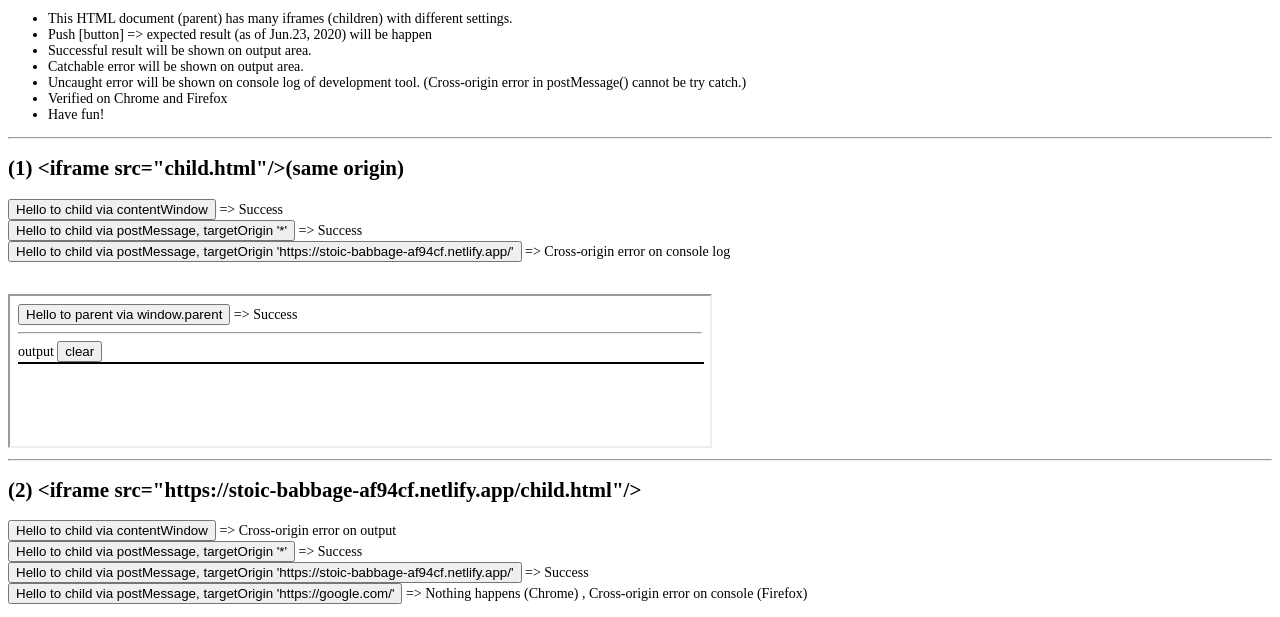
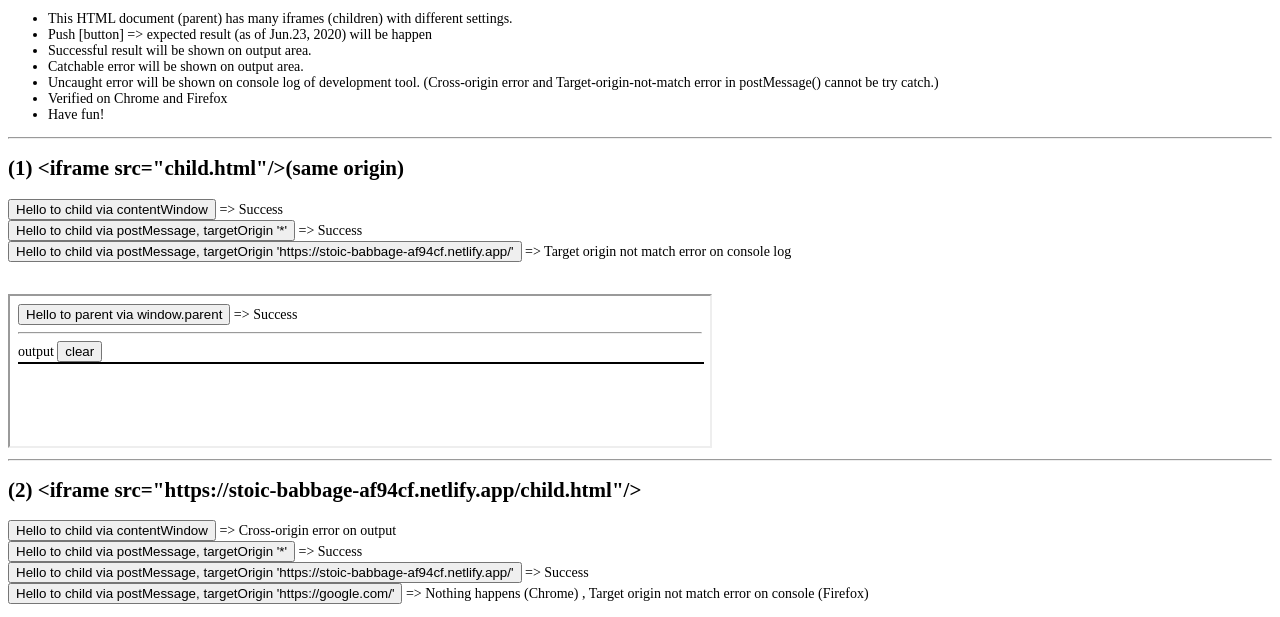
Before and after one commit to canal874/jstest-iframe-parentcontents, a website: page index.html in a window 1280 px wide. Shown: the part 170-787 px from the top of the page. Drawn offline with Linux system fonts and the light colour scheme; grey boxes are pictures that could not be loaded.

Commit message:
Update notations Update explanation

```diff
--- a/index.html
+++ b/index.html
@@ -26,7 +26,7 @@
         <li>Push [button] => expected result (as of Jun.23, 2020) will be happen </li>
         <li>Successful result will be shown on output area. </li>
         <li>Catchable error will be shown on output area.</li>
-        <li>Uncaught error will be shown on console log of development tool. (Cross-origin error in postMessage() cannot be try catch.)</li>
+        <li>Uncaught error will be shown on console log of development tool. (Cross-origin error and Target-origin-not-match error  in postMessage() cannot be try catch.)</li>
         <li>Verified on Chrome and Firefox</li>
         <li>Have fun!</li>
       </ul>
@@ -53,7 +53,7 @@
       onclick="postToChild('01', 'Hello from parent via postMessage', 'https://stoic-babbage-af94cf.netlify.app/')"
       value="Hello to child via postMessage, targetOrigin 'https://stoic-babbage-af94cf.netlify.app/'"
     />
-    => Cross-origin error on console log<br />
+    => Target origin not match error on console log<br />
     <br /><br />
 
     <iframe id="childFrame01" src="child.html" width="700"></iframe>
@@ -86,7 +86,7 @@
       onclick="postToChild('02', 'Hello from parent via postMessage', 'https://google.com/')"
       value="Hello to child via postMessage, targetOrigin 'https://google.com/'"
     />
-    => Nothing happens (Chrome) , Cross-origin error on console (Firefox)<br /><br />
+    => Nothing happens (Chrome) , Target origin not match error on console (Firefox)<br /><br />
 
     <iframe
       id="childFrame02"
@@ -117,7 +117,7 @@
       onclick="postToChild('03', 'Hello from parent via postMessage', 'https://stoic-babbage-af94cf.netlify.app/')"
       value="Hello to child via postMessage, targetOrigin 'https://stoic-babbage-af94cf.netlify.app/'"
     />
-    => Cross-origin error on console log<br /><br />
+    => Target origin not match error on console log<br /><br />
 
     <iframe sandbox id="childFrame03" src="child3.html" width="700"></iframe>
 
@@ -143,7 +143,7 @@
       onclick="postToChild('04', 'Hello from parent via postMessage', 'https://stoic-babbage-af94cf.netlify.app/')"
       value="Hello to child via postMessage, targetOrigin 'https://stoic-babbage-af94cf.netlify.app/'"
     />
-    => Cross-origin error on console log<br /><br />
+    => Target origin not match error on console log<br /><br />
 
     <iframe
       sandbox="allow-scripts"
@@ -174,13 +174,14 @@
       onclick="postToChild('05', 'Hello from parent via postMessage', 'https://stoic-babbage-af94cf.netlify.app/')"
       value="Hello to child via postMessage, targetOrigin 'https://stoic-babbage-af94cf.netlify.app/'"
     />
-    => Nothing happens<br />
+    => Nothing happens (Chrome), Target origin not match error on console log (Firefox)<br />
+     (NOTE: Target origin does not match the origin of the iframe because sandbox forces the iframe to be 'null' origin. )<br />
     <input
       type="button"
       onclick="postToChild('05', 'Hello from parent via postMessage', 'https://google.com/')"
       value="Hello to child via postMessage, targetOrigin 'https://google.com/'"
     />
-    => Nothing happens (Chrome), Cross-orgin error on console log (Firefox)<br /><br />
+    => Nothing happens (Chrome), Target origin not match error on console log (Firefox) <br /><br />
 
     <iframe
       sandbox="allow-scripts"
@@ -188,6 +189,9 @@
       src="https://stoic-babbage-af94cf.netlify.app/child.html"
       width="700"
     ></iframe>
+
+
+
     <br />
   </body>
 </html>
```
